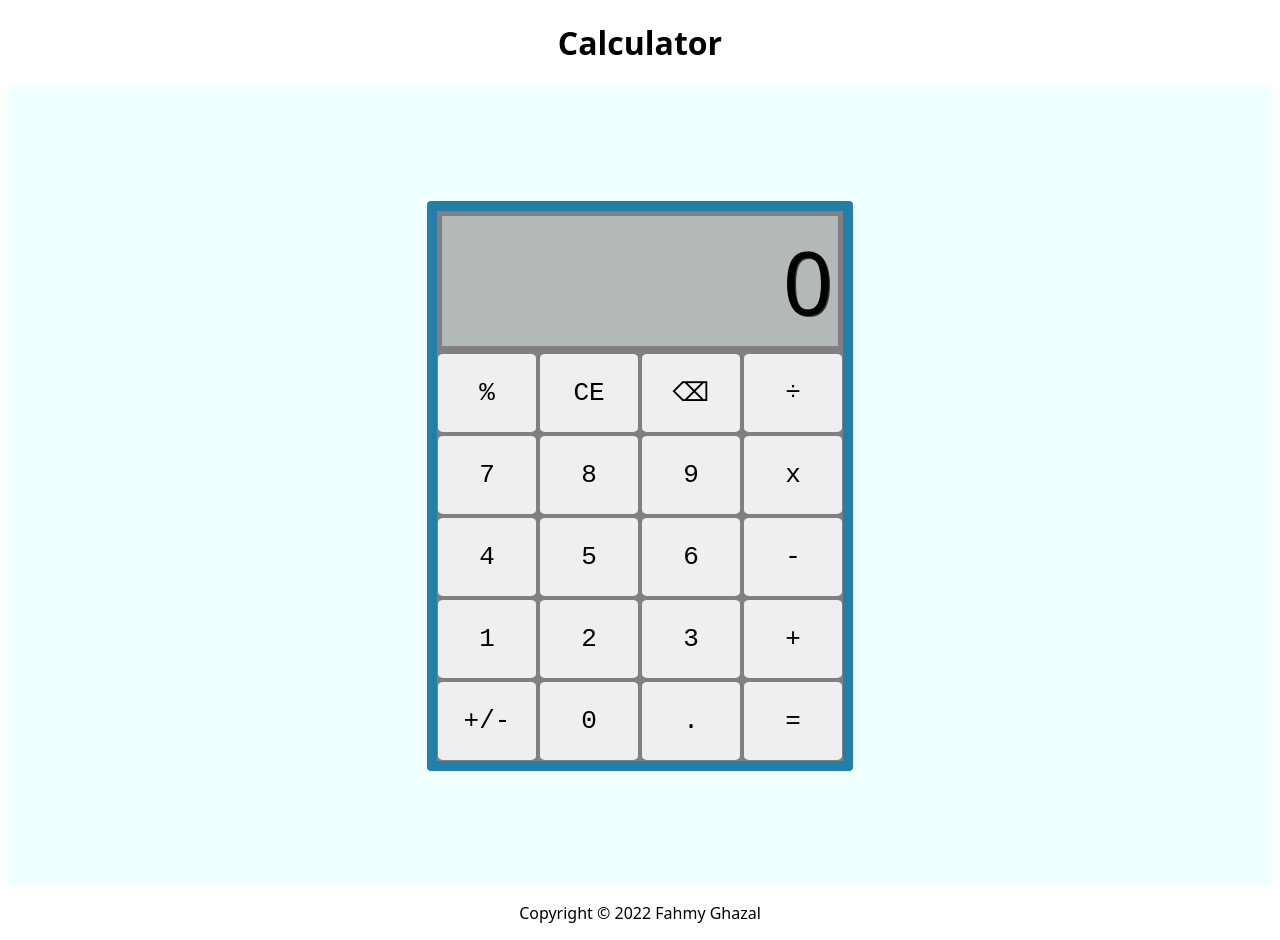
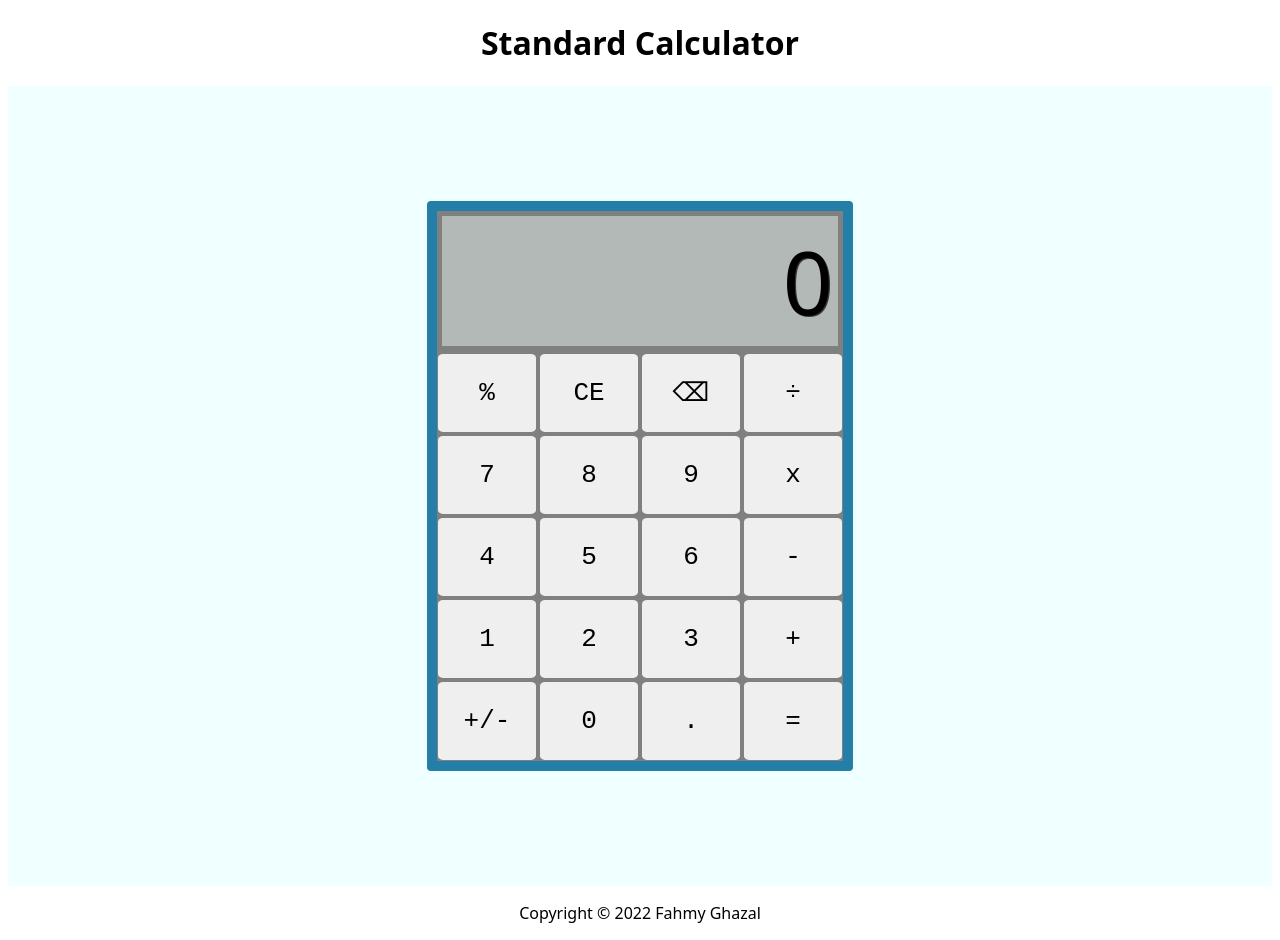
Before and after one commit to Famz88/Calculator-Web-App, a plain HTML site: page index.html in a window 1280 px wide. Drawn offline with Linux system fonts and the light colour scheme.

Commit message:
changed the name on html

```diff
--- a/index.html
+++ b/index.html
@@ -3,13 +3,13 @@
 <head>
     <meta charset="utf-8">
     <meta http-equiv="X-UA-Compatible" content="IE=edge">
-    <title>Calculator</title>
+    <title>Simple Calculator WebApp</title>
     <meta name="viewport" content="width=device-width, initial-scale=1">
     <link href="style.css" rel="stylesheet" type="text/css" />
 </head>
 <body>
 
-    <h1>Calculator</h1>
+    <h1>Standard Calculator</h1>
 
     <main id="calc">
         <div id="container">
```
